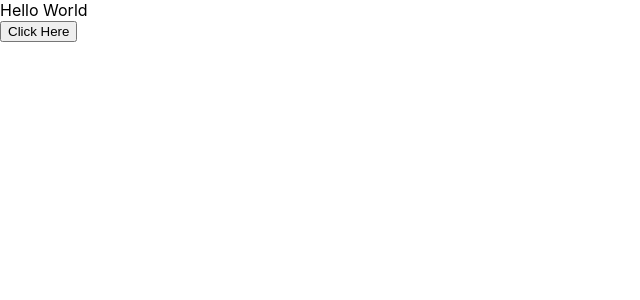
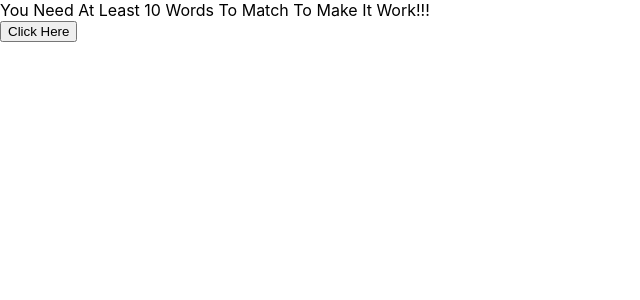
Before and after one commit to J-McKinney/Prototype_4, a React (Create React App) app: page / in a window 1280 px wide. Shown: the top 300 px of the page, without its empty margins (0-640 px from the left). Built offline with nearby package versions, Linux system fonts and the light colour scheme.

Commit message:
Got the api key to send back an object with the correct music

```diff
--- a/src/components/SearchMM.js
+++ b/src/components/SearchMM.js
@@ -34,7 +34,7 @@ class SearchMM extends Component {
   render() {
     return (
       <>
-        <div>Hello World</div>
+        <div>You Need At Least 10 Words To Match To Make It Work!!!</div>
         <button onClick={this.onFormSubmit}>Click Here</button>
       </>
     );
```
